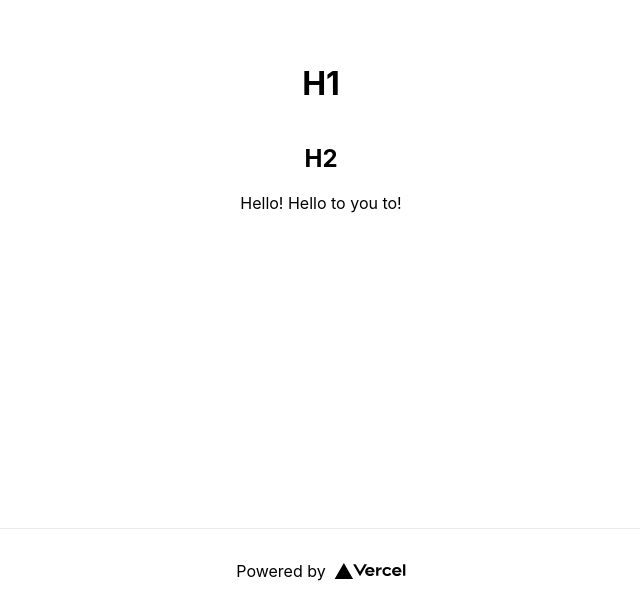
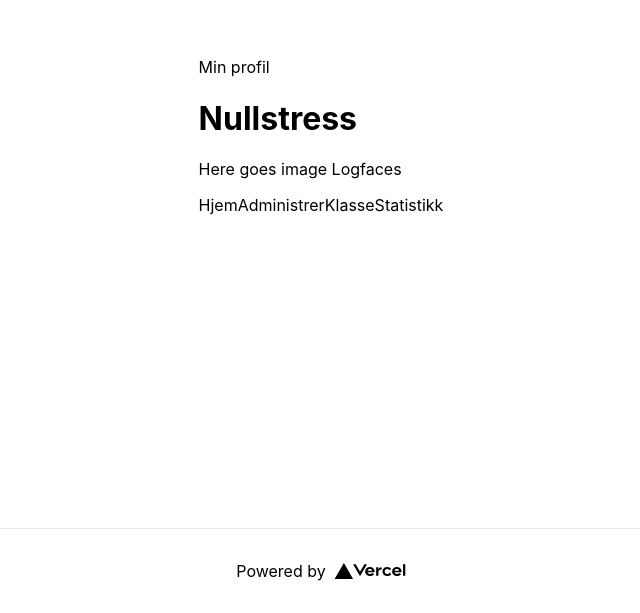
Before and after one commit to johanparnian/NullStressSolution, a Next.js app in the folder Front/nullfront/: page / in a window 1280 px wide. Shown: the part 272-885 px from the top of the page, without its empty margins (319-959 px from the left). Built offline with nearby package versions, Linux system fonts and the light colour scheme.

Commit message:
Added simple header component.

```diff
--- /dev/null
+++ b/Front/nullfront/Components/Admin/HeaderView.js
@@ -0,0 +1,24 @@
+
+
+export default function HeaderView() {
+
+    return (
+        <div>
+            <div>
+                <p><a>Min profil</a></p>
+            </div>
+            <div>
+                <h1>Nullstress</h1>
+                <p>Here goes image Logfaces</p>
+            </div>
+            <div>
+                <nav>
+                    <a>Hjem</a>
+                    <a>Administrer</a>
+                    <a>Klasse</a>
+                    <a>Statistikk</a>
+                </nav>
+            </div>
+        </div>
+    )
+}
--- a/Front/nullfront/pages/index.js
+++ b/Front/nullfront/pages/index.js
@@ -1,5 +1,6 @@
 import Head from 'next/head'
 import Image from 'next/image'
+import HeaderView from '../Components/Admin/HeaderView'
 import styles from '../styles/Home.module.css'
 
 export default function Home() {
@@ -12,11 +13,9 @@ export default function Home() {
       </Head>
 
       <main className={styles.main}>
-        <h1>H1</h1>
-        <h2>H2</h2>
-       Hello!
 
-       Hello to you to!
+       <HeaderView />
+
       </main>
 
       <footer className={styles.footer}>
```
Also changed, not shown: Front/nullfront/Components/Admin/Main.js (added).
